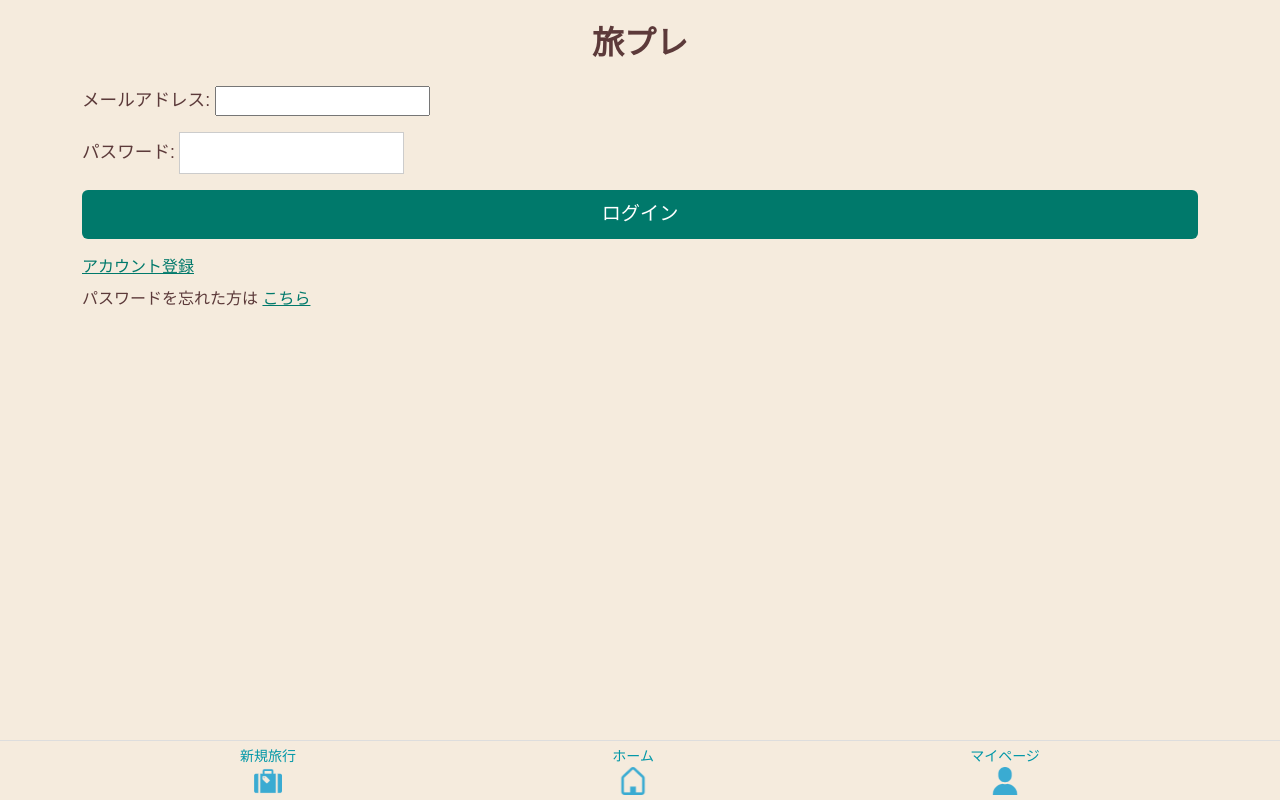
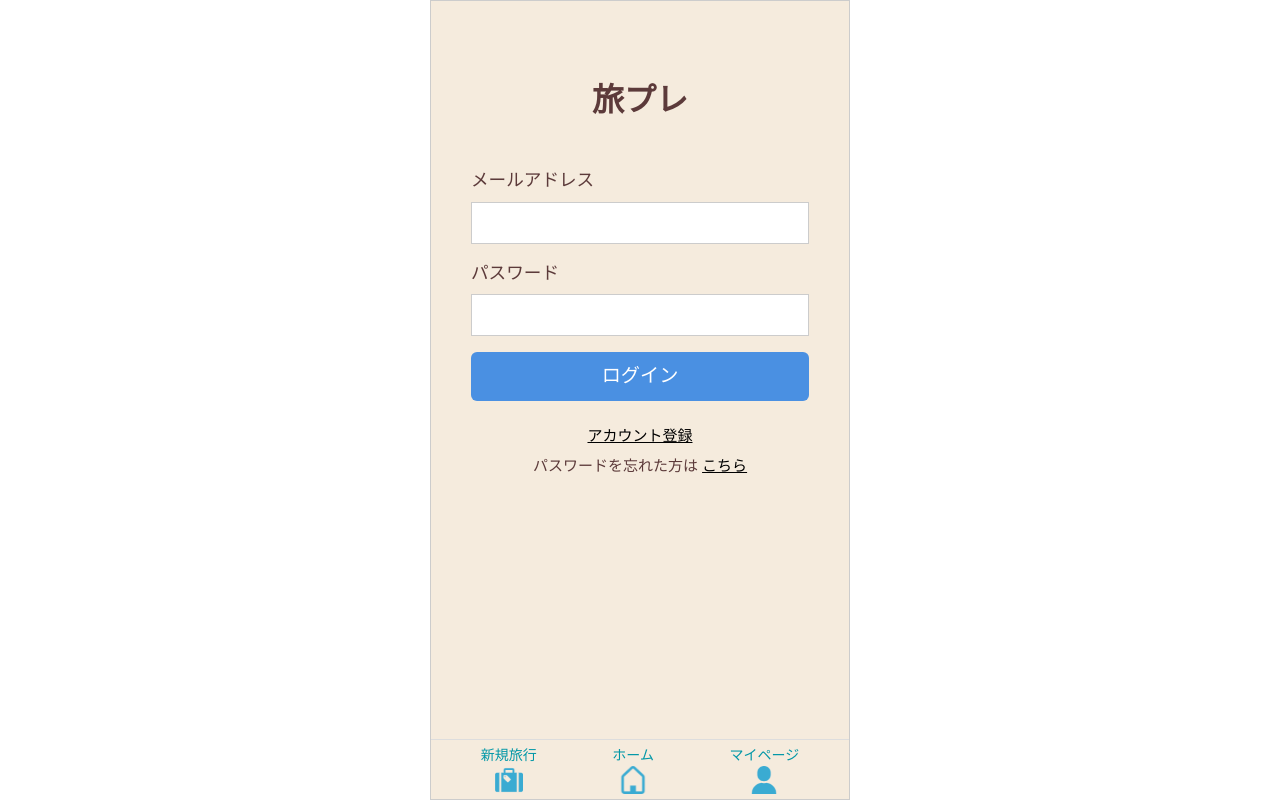
Before and after one commit to Ukahana/tabipre, a Django app: page / in a window 1280 px wide. Run offline with Django 5.2, Linux system fonts and the light colour scheme; a user stored in the database is signed in.

Commit message:
リンクの処理完了、新規ログインCSS

```diff
--- a/first_project/app/forms/link.py
+++ b/first_project/app/forms/link.py
@@ -1,4 +1,3 @@
-# forms.py
 from django import forms
 from ..models import Link
 
@@ -16,6 +15,10 @@ class LinkForm(forms.ModelForm):
             "expiration_date": forms.DateInput(attrs={"type": "date"}),
         }
 
+    def __init__(self, *args, **kwargs):
+        super().__init__(*args, **kwargs)
+        self.fields["expiration_date"].required = False
+
     def clean(self):
         cleaned_data = super().clean()
         expiration_type = cleaned_data.get("expiration_type")
--- a/first_project/app/models/auth.py
+++ b/first_project/app/models/auth.py
@@ -76,4 +76,4 @@ class User(AbstractBaseUser, PermissionsMixin):
     objects = UserManager()
 
     def get_absolute_url(self):
-        return reverse_lazy('app:user_login')
+        return reverse_lazy('app:login')
--- a/first_project/app/urls.py
+++ b/first_project/app/urls.py
@@ -1,4 +1,7 @@
 from django.urls import path
+
+from django.contrib.auth import logout
+from django.shortcuts import redirect
 
 # auth
 from app.views.auth import (
@@ -6,7 +9,6 @@ from app.views.auth import (
     UserLoginView,
     PasswordResetMailView,
 )
-
 
 # home
 from app.views.home import HomeView
@@ -54,15 +56,18 @@ from app.views.mypage.link import (
 from app.views.mypage.account_edit import AccountEditView
 from app.views.mypage.password_change import CustomPasswordChangeView
 from app.views.mypage.favorites_edit import FavoritesEditView
-from app.views.old_travel.link import create_link
+from app.views.old_travel.link import create_link,share_view
 
+def user_logout(request):
+    logout(request)
+    return redirect('app:login')
 
 app_name = 'app'
 urlpatterns = [
     # ログイン
-    path('regist/',RegistUserView.as_view(),name='regist'),
-    path('',UserLoginView.as_view(),name='user_login'),
-    path('login/',UserLoginView.as_view(),name='user_login'),
+    path('logout/', user_logout, name='logout'),
+    path('', UserLoginView.as_view(), name='login'),
+    path('regist/', RegistUserView.as_view(), name='regist'),
     path('password_reset/',PasswordResetMailView.as_view(),name='password_reset'),
 
     # ホーム
@@ -92,6 +97,7 @@ urlpatterns = [
     # リンクの作成
     # 共有リンク
     path("travel/<int:travel_id>/link/", create_link, name="travel_link"),
+    path("share/<str:token>/", share_view, name="share_view"),
     path("item/<int:item_id>/toggle/", toggle_item_checked, name="toggle_item_checked"),
     path("travel/<int:travel_id>/uncheck_all/", travel_uncheck_all, name="travel_uncheck_all"),
     path("travel/<int:travel_id>/old_edit1/", old_travel_edit1, name="old_travel_edit1"),
--- a/first_project/app/views/auth.py
+++ b/first_project/app/views/auth.py
@@ -38,7 +38,7 @@ class PasswordResetMailView(PasswordResetView):
     # ここから
     email_template_name = 'login/password_reset_email.html'
     subject_template_name = 'login/password_reset_subject.txt'
-    success_url = reverse_lazy('app:user_login')
+    success_url = reverse_lazy('app:login')
 
     def form_valid(self, form):
         # 成功時
--- a/first_project/app/views/home.py
+++ b/first_project/app/views/home.py
@@ -8,7 +8,7 @@ from..models .template import TravelItem
 
 class HomeView(LoginRequiredMixin, TemplateView):
     template_name = "home/home.html"
-    login_url = "/login/"  # ログインページのURLに合わせて変更
+    login_url = "/"
 
     def get(self, request, *args, **kwargs):
         keyword = request.GET.get("keyword", "")
--- a/first_project/first_project/settings.py
+++ b/first_project/first_project/settings.py
@@ -129,7 +129,7 @@ STATICFILES_DIRS = [
     BASE_DIR / 'static',
 ]
 
-LOGIN_URL='app:user_login'
+LOGIN_URL='app:login'
 # メールを送らず、ターミナル表示に後で削除
 EMAIL_BACKEND = 'django.core.mail.backends.console.EmailBackend'
 
--- a/first_project/static/tabipre/base.css
+++ /dev/null
@@ -1,56 +0,0 @@
-/* ① 全体設定 */
-body {
-    margin: 0;
-    padding: 0;
-    font-family: "Helvetica", "Arial", sans-serif;
-    background-color: #ffffff;
-}
-
-/* ② 共通レイアウト */
-.bottom-nav {
-    border-top: 1px solid #ddd;
-    padding: 5px 0;
-    background-color: #f5ebddff;
-}
-
-/* フッター内のリンク */
-.bottom-nav a {
-    color: #0097a7;          /* ← 指定の色 */
-    font-size: 14px;
-    text-decoration: none;
-}
-
-/* アイコンと文字を縦並びに */
-.nav-item {
-    display: flex;
-    flex-direction: column;
-    align-items: center;
-    font-size: 12px;
-}
-
-/* アイコン */
-.nav-item i {
-    font-size: 20px;
-    margin-bottom: 2px;
-}
-
-
-.page-title {
-    text-align: center;
-    font-size: 24px;
-    margin: 20px 0;
-}
-
-
-.text-center { text-align: center; }
-.mt-20 { margin-top: 20px; }
-
-
-@media (max-width: 768px) {
-    .page-title {
-        font-size: 20px;
-    }
-}
-.content-wrapper {
-    padding-bottom: 120px; /* フッターの高さより少し大きめ */
-}
--- /dev/null
+++ b/first_project/static/tabipre/css/base.css
@@ -0,0 +1,34 @@
+/* アプリ全体の枠 */
+.app-frame {
+    max-width: 420px;
+    margin: 0 auto;
+    min-height: 100vh;
+    background-color: #f5ebddff;
+    border: 1px solid #ccc;
+    padding: 16px;
+    box-sizing: border-box;
+    position: relative;
+}
+
+/* コンテンツ領域 */
+.content-wrapper {
+    padding-top: 40px;
+    padding-bottom: 120px; /* ← フッター分の余白 */
+}
+
+/* フッター */
+.bottom-nav {
+    border-top: 1px solid #ddd;
+    padding: 5px 0;
+    background-color: #f5ebddff;
+    position: absolute;
+    bottom: 0;
+    left: 0;
+    width: 100%;
+}
+
+.bottom-nav a {
+    color: #0097a7;
+    font-size: 14px;
+    text-decoration: none;
+}
--- /dev/null
+++ b/first_project/static/tabipre/css/login.css
@@ -0,0 +1,87 @@
+/* 全体の背景色・フォント */
+.app-frame {
+    background: #f5ebddff;
+    font-family: "Arial","Helvetica", "sans-serif";
+    color: #5c3a3a;
+}
+
+/* タイトル*/
+h1 {
+    font-size: 2rem;
+    font-weight: bold;
+    text-align: center;
+}
+
+/* フォームの文字サイズ */
+form p label {
+    font-size: 1.1rem;
+}
+
+/* ログインボタン */
+.btn-primary {
+    background-color: #4a90e2;
+    border: none;
+    font-size: 1.2rem;
+    padding: 10px;
+}
+
+.btn-primary:hover {
+    background-color: #3f7fbf;
+}
+
+/* エラー表示 */
+.errorlist {
+    color: red;
+    font-weight: bold;
+    margin-top: 5px;
+}
+
+/* 入力欄を揃える */
+form input {
+    border: 1px solid #ccc;
+    padding: 8px;
+    width: 100%;
+    background-color: #ffffff;
+    box-sizing: border-box;
+    transition: border-color 0.25s ease, box-shadow 0.25s ease;
+    color: #000;
+}
+
+/* フォーカス時 */
+form input:focus {
+    border-color: #4a90e2;
+    box-shadow: 0 0 8px rgba(74, 144, 226, 0.55);
+    border-width: 1.5px;
+    outline: none;
+}
+
+/* Chrome / Safari の autofill の青背景を消す */
+input:-webkit-autofill {
+    box-shadow: 0 0 0 1000px #fff inset !important; /* 入力後の背景を白のままに */
+    -webkit-text-fill-color: #5c3a3a !important;   /* 文字色をあなたのテーマに */
+}
+/* ラベルと入力欄の間隔 */
+form label {
+    display: block;
+    margin-bottom: 4px;
+    font-size: 1.1rem;
+}
+/* リンクの色 */
+a {
+    color: #000;
+    text-decoration: underline;
+}
+
+a:hover {
+    color: #3e2a2a;
+}
+
+.link {
+    text-align: center;
+    font-size: 15px;
+}
+
+.statement {
+    color: #999999;
+    font-size: 15px;
+}
--- a/first_project/static/tabipre/login.css
+++ /dev/null
@@ -1,64 +0,0 @@
-/* 全体の背景色 */
-body {
-    background:  #f5ebddff;
-    font-family: "Arial","Helvetica", "sans-serif";
-    color: #5c3a3a;
-}
-
-/* タイトル */
-h1 {
-    font-size: 2rem;
-    font-weight: bold;
-    text-align: center;
-}
-
-/* フォームの文字サイズ */
-form p label {
-    font-size: 1.1rem;
-}
-
-/* 入力欄 */
-form input[type="e-mail"],
-form input[type="password"] {
-    /* 必要ならここにスタイルを書く */
-    border: 1px solid #ccc;
-    padding: 8px;
-}
-
-/* ログインボタン  緑にする？*/
-.btn-primary {
-    background-color: #00796b;
-    border: none;
-    font-size: 1.2rem;
-    padding: 10px;
-}
-
-.btn-primary:hover {
-    background-color: #004d40;
-}
-
-/* リンク */
-a {
-    color: #00796b;
-    font-size: 1rem;
-}
-
-a:hover {
-    color: #004d40;
-    text-decoration: underline;
-}
-
-/* 下の説明文 */
-p {
-    font-size: 1rem;
-}
-
-.errorlist {
-    color: red;
-    font-weight: bold;
-    margin-top: 5px;
-}
-.modal-dialog-scrollable .modal-body {
-    max-height: 60vh; /* 画面の60%の高さまで */
-    overflow-y: auto;
-}
--- a/first_project/templates/base.html
+++ b/first_project/templates/base.html
@@ -3,25 +3,30 @@
 <head>
     {% load static %}
     <meta charset="UTF-8">
+    <meta name="viewport" content="width=device-width, initial-scale=1.0">
+
     <link href="https://cdn.jsdelivr.net/npm/bootstrap@5.3.0/dist/css/bootstrap.min.css" rel="stylesheet">
     <link rel="stylesheet" href="https://cdn.jsdelivr.net/npm/bootstrap-icons@1.10.5/font/bootstrap-icons.css">
-    <meta name="viewport" content="width=device-width, initial-scale=1.0">
+
     <title>旅プレ</title>
+
     {% block extra_css %}
     {{ block.super }}
-    <link rel="stylesheet" href="{% static 'tabipre/base.css' %}">
+    <link rel="stylesheet" href="{% static 'tabipre/css/base.css' %}">
     {% endblock %}
 </head>
 
 <body class="{% block body_class %}{% endblock %}">
 
-    <div class="content-wrapper">
+    <div class="app-frame">
 
+        <div class="content-wrapper container">
             {% block content %}
             {% endblock %}
+        </div>
 
-        {% if user.is_authenticated %}
-            <nav class="navbar navbar-light fixed-bottom bottom-nav">
+        {% if request.user.is_authenticated %}
+        <nav class="navbar navbar-light bottom-nav">
             <div class="container d-flex justify-content-around text-center">
 
                 <a class="nav-link text-center" href="{% url 'app:travel_step1' %}">
@@ -36,7 +41,7 @@
 
                 <a class="nav-link text-center" href="{% url 'app:mypage' %}">
                     マイページ<br>
-                    <img src="{% static 'tabipre/icons/mypage.png' %}" width="28" alt="mypage icon">
+                    <img src="{% static 'tabipre/icons/mypage.png' %}" width="28">
                 </a>
 
             </div>
--- a/first_project/templates/login/password_reset.html
+++ b/first_project/templates/login/password_reset.html
@@ -8,7 +8,7 @@
 
 {% block content %}
 <div class="container mt-4">
-<h1 class="mb-4">パスワード再設定</h1>
+<h1 class="mb-5">パスワード再設定</h1>
     <p class="mb-3">
         ご登録いただいているメールアドレスを入力してください。<br>
         パスワード再設定用のリンクをメールでお送りします。
@@ -20,6 +20,6 @@
     <input type="submit" value="再設定用メールを送信" class="btn btn-primary w-100">
 </form>
     <div class="mt-3">
-        <a href="{% url 'app:user_login' %}">ログイン画面はこちら</a>
+        <a href="{% url 'app:login' %}">ログイン画面はこちら</a>
     </div>
 {% endblock%}
--- a/first_project/templates/login/user_login.html
+++ b/first_project/templates/login/user_login.html
@@ -1,23 +1,46 @@
 {% extends 'base.html' %}
 {% load static %}
+
 {% block extra_css %}
 {{ block.super }}
-<link rel="stylesheet" href="{% static 'tabipre/login.css' %}">
+<link rel="stylesheet" href="{% static 'tabipre/css/login.css' %}">
 {% endblock %}
 
 {% block content %}
 <div class="container mt-4">
-<h1 class="mb-4">旅プレ</h1>
-<form method="POST">
-    {% csrf_token %}
-    {{ form.as_p}}
-    <input type="submit" value="ログイン" class="btn btn-primary w-100">
-</form>
-    <div class="mt-3">
+    <h1 class="mb-5">旅プレ</h1>
+
+    <form method="POST">
+        {% csrf_token %}
+
+        <!-- メールアドレス -->
+        <div class="mb-3">
+            <label for="{{ form.email.id_for_label }}" class="form-label">メールアドレス</label>
+            {{ form.email }}
+            {% if form.email.errors %}
+                <div class="text-danger small">{{ form.email.errors }}</div>
+            {% endif %}
+        </div>
+
+        <!-- パスワード -->
+        <div class="mb-3">
+            <label for="{{ form.password.id_for_label }}" class="form-label">パスワード</label>
+            {{ form.password }}
+            {% if form.password.errors %}
+                <div class="text-danger small">{{ form.password.errors }}</div>
+            {% endif %}
+        </div>
+
+        <input type="submit" value="ログイン" class="btn btn-primary w-100">
+    </form>
+
+    <div class="link mt-4">
         <a href="{% url 'app:regist' %}">アカウント登録</a>
     </div>
-    <p class="mt-2">
+
+    <p class="link mt-2">
         パスワードを忘れた方は
         <a href="{% url 'app:password_reset' %}">こちら</a>
     </p>
-{% endblock%}
+</div>
+{% endblock %}
--- a/first_project/templates/old_travel/modal/link_modal.html
+++ b/first_project/templates/old_travel/modal/link_modal.html
@@ -15,11 +15,6 @@
         <button class="btn btn-primary w-100" id="copy_btn">コピー</button>
       </div>
 
-      <div class="modal-footer">
-         <a href="{% url 'app:travel_detail' travel.id %}" class="btn btn-secondary">
-           旅行詳細へ戻る
-         </a>
-      </div>
 
     </div>
   </div>
```
Also changed, not shown: first_project/app/views/old_travel/link.py (+23 -6 lines), first_project/static/tabipre/js/old_travel/create_link.js (+16 -3 lines), first_project/templates/login/regist.html (+6 -7 lines), first_project/templates/old_travel/create_link.html (+11 -28 lines), first_project/db.sqlite3. Lines whose indentation alone changed are shown as unchanged.
